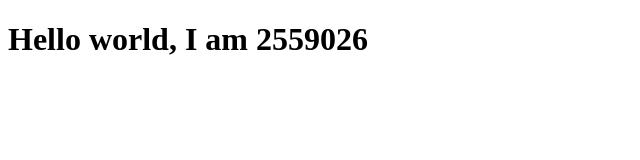
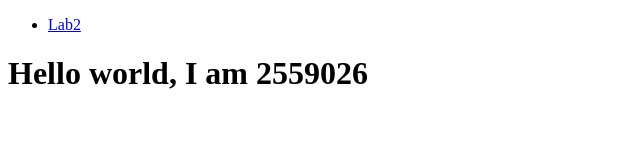
Before and after one commit to kwazi-9/numero-dos, a plain HTML site: page index.html in a window 1280 px wide. Shown: the whole page, without its empty margins (0-640 px from the left). Drawn offline with Linux system fonts and the light colour scheme.

Commit message:
Update index.html

```diff
--- a/index.html
+++ b/index.html
@@ -4,6 +4,12 @@
     <meta charset="UTF-8">
     <meta name="viewport" content="width=device-width, initial-scale=1.0">
     <title>Document</title>
+            <nav>
+            <ul>
+                <li><a href="2559026-lab2.html">Lab2</a></li>
+
+            </ul>
+        </nav>
 </head>
 <body>
     <h1>Hello world, I am 2559026</h1>
```
